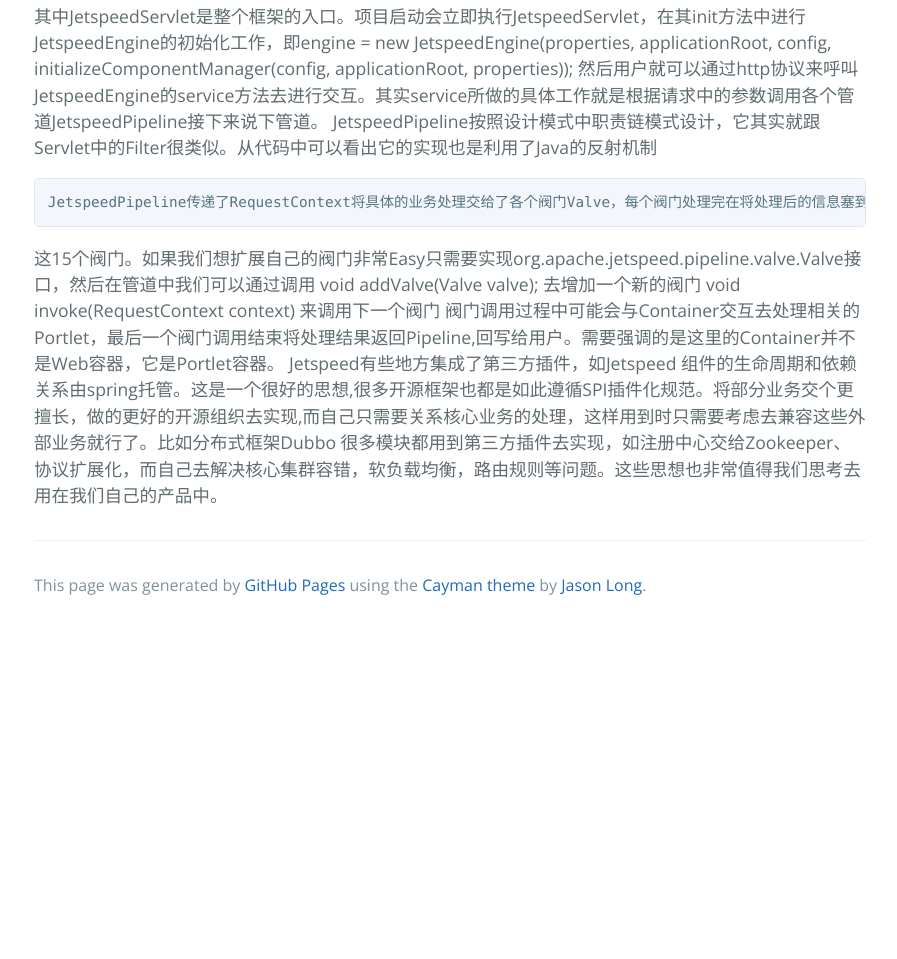
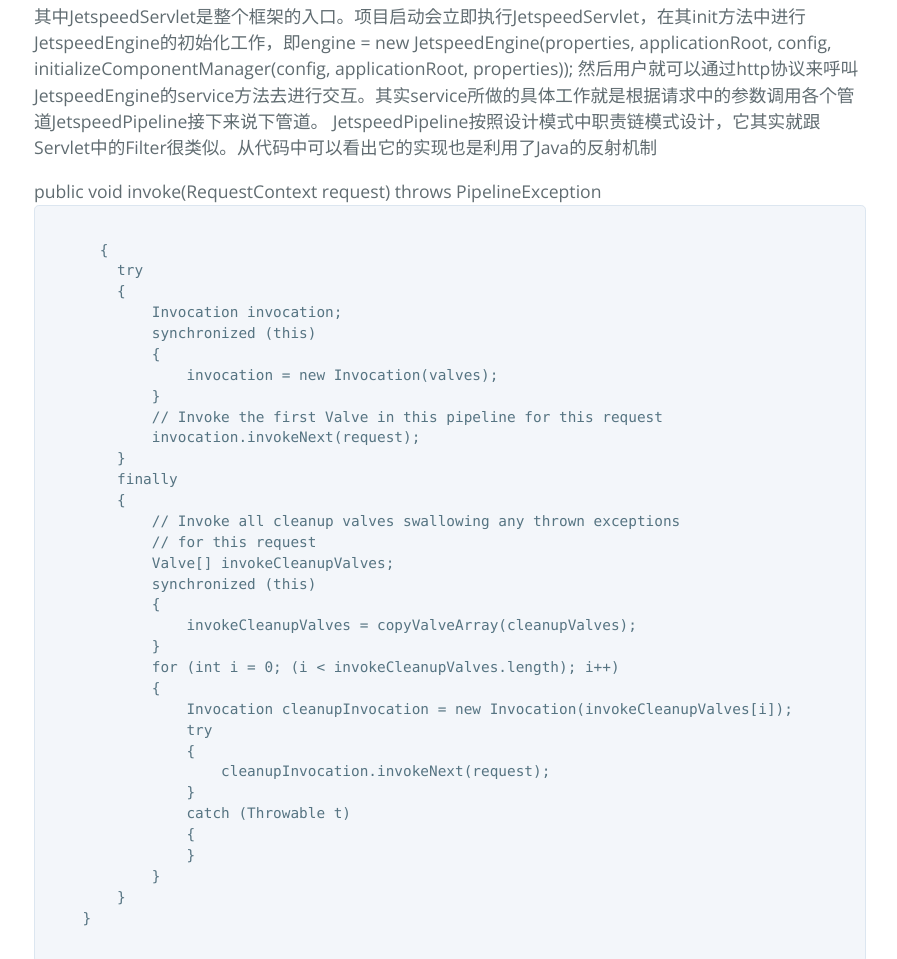
Before and after one commit to Meilinv77/Meilinv77.github.io, a plain HTML site: page index.html in a window 1280 px wide. Shown: the part 600-1559 px from the top of the page, without its empty margins (190-1087 px from the left). Before the commit the page ends 1229 px from the top, so only its background shows below. Drawn offline with nearby package versions, Linux system fonts and the light colour scheme.

Commit message:
Update index.html

```diff
--- a/index.html
+++ b/index.html
@@ -16,7 +16,7 @@
     </section>
 
     <section class="main-content">
-      <pre><code>Portal初识
+      <pre>Portal初识
 
     最近遇到了项目上接触到Portal，我们产品使用JetSpeed作为Portal的实现。于是自己研究了下Jetspeed。
 首先学一门新东西需要知道他能用来做什么：Jetspeed是基于Web的应用，通常提供个性化，单点登录，整合不同资源的综合信息展示平台。其他的定义就不在赘述了，值得一提的是Jetspeed能把系统做成类似客户端的桌面系统，用户体验效果不错。
@@ -26,14 +26,49 @@
 3). Pipeline
 4).Valve
 Engine是整个项目的核心。从源码包中可以看到它里面主要包含两个类
-</code></pre>
+</pre>
 
 <p>其中JetspeedServlet是整个框架的入口。项目启动会立即执行JetspeedServlet，在其init方法中进行JetspeedEngine的初始化工作，即engine = new JetspeedEngine(properties, applicationRoot, config, initializeComponentManager(config, applicationRoot, properties));
 然后用户就可以通过http协议来呼叫JetspeedEngine的service方法去进行交互。其实service所做的具体工作就是根据请求中的参数调用各个管道JetspeedPipeline接下来说下管道。
     JetspeedPipeline按照设计模式中职责链模式设计，它其实就跟Servlet中的Filter很类似。从代码中可以看出它的实现也是利用了Java的反射机制</p>
+    public void invoke(RequestContext request) throws PipelineException
+   <pre><code>
+      {
+        try
+        {
+            Invocation invocation;
+            synchronized (this)
+            {
+                invocation = new Invocation(valves);
+            }
+            // Invoke the first Valve in this pipeline for this request
+            invocation.invokeNext(request);
+        }
+        finally
+        {
+            // Invoke all cleanup valves swallowing any thrown exceptions
+            // for this request
+            Valve[] invokeCleanupValves;
+            synchronized (this)
+            {
+                invokeCleanupValves = copyValveArray(cleanupValves);
+            }
+            for (int i = 0; (i < invokeCleanupValves.length); i++)
+            {
+                Invocation cleanupInvocation = new Invocation(invokeCleanupValves[i]);
+                try
+                {
+                    cleanupInvocation.invokeNext(request);
+                }
+                catch (Throwable t)
+                {
+                }
+            }
+        }
+    }
+    </code></pre>
+JetspeedPipeline传递了RequestContext将具体的业务处理交给了各个阀门Valve，每个阀门处理完在将处理后的信息塞到RequestContext参数中如果有下一个阀门等待处理再去调用下一个。JetspeedPipeline中内置了
 
-<pre><code>JetspeedPipeline传递了RequestContext将具体的业务处理交给了各个阀门Valve，每个阀门处理完在将处理后的信息塞到RequestContext参数中如果有下一个阀门等待处理再去调用下一个。JetspeedPipeline中内置了
-</code></pre>
 
 <p>这15个阀门。如果我们想扩展自己的阀门非常Easy只需要实现org.apache.jetspeed.pipeline.valve.Valve接口，然后在管道中我们可以通过调用
     void addValve(Valve valve); 去增加一个新的阀门
```
